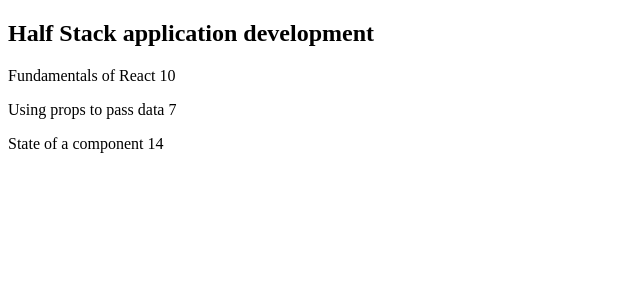
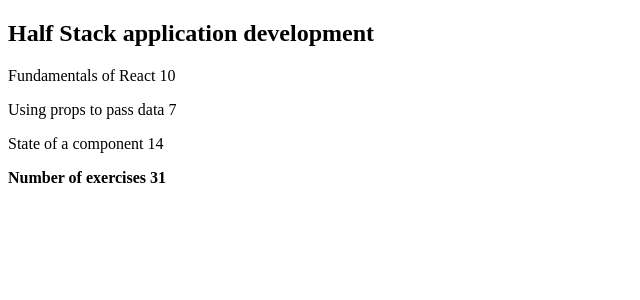
Before and after one commit to marekzelinka/courseinfo, a React (Vite) app: page / in a window 1280 px wide. Shown: the top 300 px of the page, without its empty margins (0-640 px from the left). Built offline with nearby package versions, Linux system fonts and the light colour scheme.

Commit message:
solve ex2.2

```diff
--- a/src/App.jsx
+++ b/src/App.jsx
@@ -19,6 +19,7 @@
     <div>
       <Header name={course.name} />
       <Content parts={course.parts} />
+      <Total parts={course.parts} />
     </div>
   )
 }
@@ -44,3 +45,9 @@
     </p>
   )
 }
+
+function Total({ parts }) {
+  let exercisesCount = parts.reduce((total, part) => total + part.exercises, 0)
+
+  return <p style={{ fontWeight: 600 }}>Number of exercises {exercisesCount}</p>
+}
```
